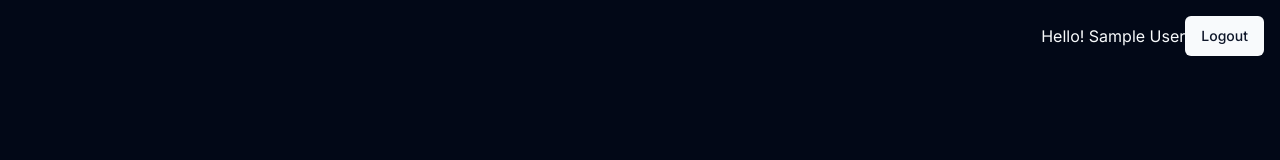
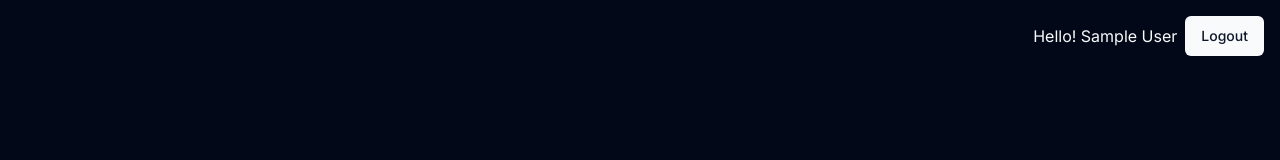
Before and after one commit to saurav-tiwari03/Trackit, a Next.js app: page / in a window 1280 px wide. Shown: the top 160 px of the page. Built offline with nearby package versions, Linux system fonts and the light colour scheme; sample sign-in values are in the browser's storage.

Commit message:
link fix

```diff
--- a/src/app/page.tsx
+++ b/src/app/page.tsx
@@ -19,9 +19,9 @@ export default function Home() {
   const [loading,setLoading] = useState(false);
 
   useEffect(() => {
-    const storedUser = localStorage.getItem('user');
+    const storedUser = JSON.parse(localStorage.getItem('user')!);
     if (storedUser) {
-      setUser(JSON.parse(storedUser));
+      setUser(storedUser);
     } else {
       router.push('/auth/login');
     }
@@ -44,10 +44,12 @@ export default function Home() {
       {
       user ?
         <div className="items-center fixed top-4 right-4 flex gap-4">
-          <Link className="flex items-center" href={`/user/${user.accoutNo}`}>
-            <p>Hello! {user.name}</p>
+          <div className="flex items-center gap-2">
+            <Link className="flex items-center" href={`/user/${user.accountNo}`}>
+              <p>Hello! {user.name}</p>
+            </Link>
             <Button onClick={logoutHandler}>{loading ? <TbLoader className="animate-spin"/> : 'Logout'}</Button>
-          </Link>
+          </div>
         </div> :
         <div className="fixed top-4 right-4 flex gap-4">
           <Link className="hover:underline" href='/auth/login'>Login</Link>
```
